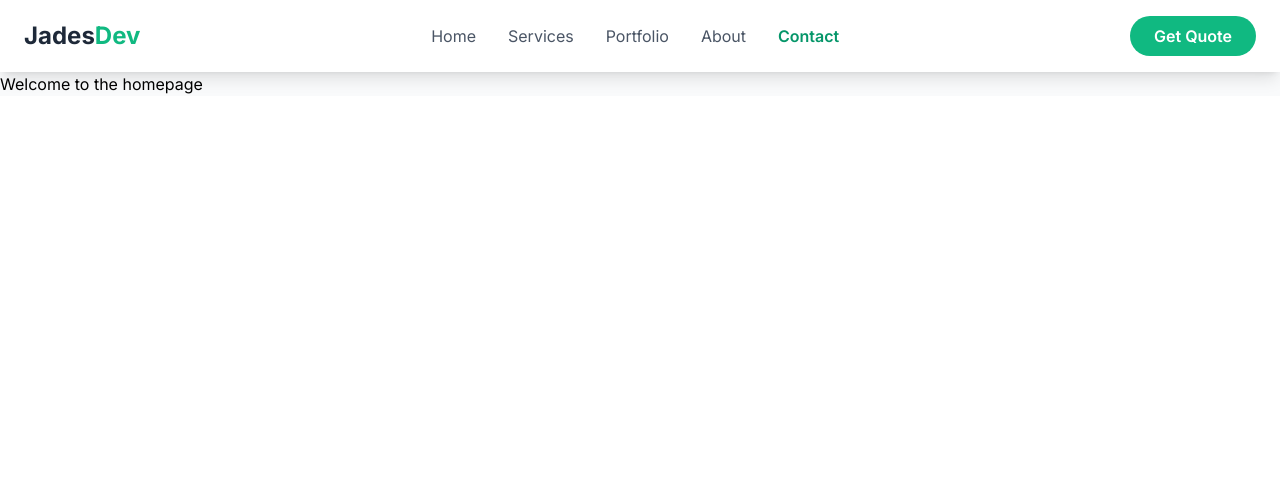
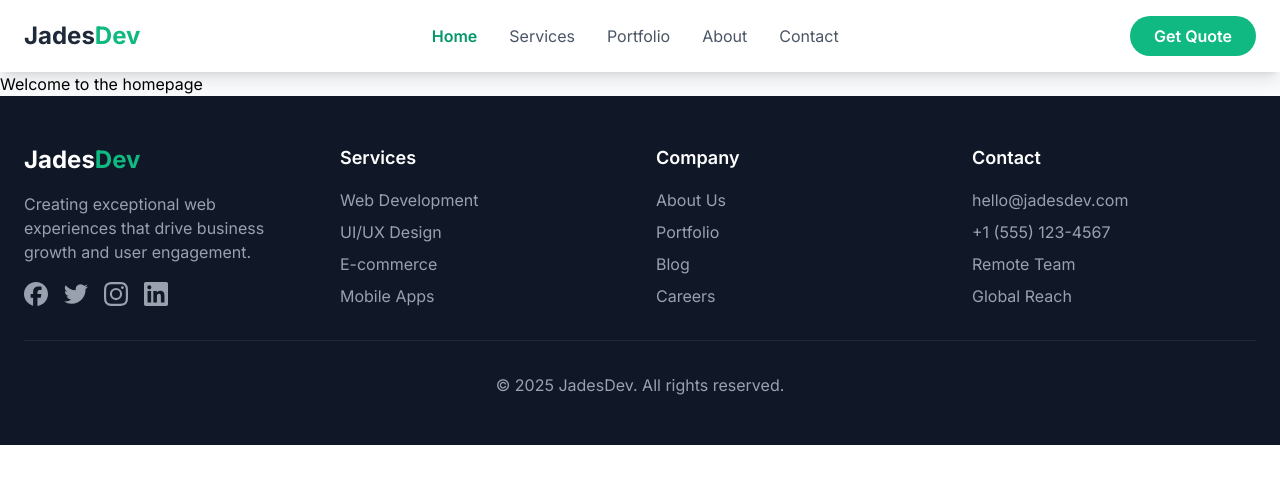
Before and after one commit to jadesdev/main-website, a Nuxt app: page / in a window 1280 px wide. Shown: the top 484 px of the page. Built offline with nearby package versions, Linux system fonts and the light colour scheme.

Commit message:
feat:  enhance footer and navbar components
-  update main CSS styles and added nuxt icon

```diff
--- a/app/assets/css/main.css
+++ b/app/assets/css/main.css
@@ -5,9 +5,13 @@
 @theme {
     --color-jade-50: #f0fdfa;
     --color-jade-100: #ccfbf1;
+    --color-jade-200: #bbf7d0;
+    --color-jade-300: #86efac;
+    --color-jade-400: #4ade80;
     --color-jade-500: #10b981;
     --color-jade-600: #059669;
     --color-jade-700: #047857;
+    --color-jade-800: #166534;
     --color-jade-900: #064e3b;
     --color-jade: var(--color-jade-500);
 
--- a/app/components/TheFooter.vue
+++ b/app/components/TheFooter.vue
@@ -1,5 +1,116 @@
 <template>
-    <span>
-        <slot />
-    </span>
+  <footer class="bg-gray-900 text-white py-12">
+    <div class="container mx-auto px-6">
+      <div class="grid md:grid-cols-4 gap-8">
+        <!-- Brand Section -->
+        <div>
+          <div class="text-2xl font-bold mb-4">
+            Jades<span class="text-jade-500">Dev</span>
+          </div>
+          <p class="text-gray-400 mb-4">
+            Creating exceptional web experiences that drive business growth and user engagement.
+          </p>
+          <div class="flex space-x-4">
+            <a v-for="social in socialLinks" :key="social.name" :href="social.url" class="text-gray-400 hover:text-jade-500 transition-colors"
+              :aria-label="social.name" target="_blank" rel="noopener noreferrer">
+              <Icon :name="social.icon" class="w-6 h-6" />
+            </a>
+          </div>
+        </div>
+
+        <!-- Services Section -->
+        <div>
+          <h3 class="text-lg font-semibold mb-4">Services</h3>
+          <ul class="space-y-2 text-gray-400">
+            <li v-for="service in services" :key="service.path">
+              <NuxtLink :to="service.path" class="hover:text-jade-500 transition-colors">
+                {{ service.name }}
+              </NuxtLink>
+            </li>
+          </ul>
+        </div>
+
+        <!-- Company Section -->
+        <div>
+          <h3 class="text-lg font-semibold mb-4">Company</h3>
+          <ul class="space-y-2 text-gray-400">
+            <li v-for="link in companyLinks" :key="link.path">
+              <NuxtLink :to="link.path" class="hover:text-jade-500 transition-colors">
+                {{ link.name }}
+              </NuxtLink>
+            </li>
+          </ul>
+        </div>
+
+        <!-- Contact Section -->
+        <div>
+          <h3 class="text-lg font-semibold mb-4">Contact</h3>
+          <ul class="space-y-2 text-gray-400">
+            <li v-for="contact in contactInfo" :key="contact">
+              {{ contact }}
+            </li>
+          </ul>
+        </div>
+      </div>
+
+      <div class="border-t border-gray-800 mt-8 pt-8 text-center text-gray-400">
+        <p>&copy; {{ currentYear }} JadesDev. All rights reserved.</p>
+      </div>
+    </div>
+  </footer>
 </template>
+
+<script setup>
+import { computed } from 'vue'
+
+// Current year for copyright
+const currentYear = computed(() => new Date().getFullYear())
+
+// Social media links data
+const socialLinks = [
+  {
+    name: 'Facebook',
+    url: '#',
+    icon: 'simple-icons:facebook'
+  },
+  {
+    name: 'Twitter',
+    url: '#',
+    icon: 'simple-icons:twitter'
+  },
+  {
+    name: 'Instagram',
+    url: '#',
+    icon: 'simple-icons:instagram'
+  },
+  {
+    name: 'LinkedIn',
+    url: '#',
+    icon: 'simple-icons:linkedin'
+  }
+]
+
+// Services data
+const services = [
+  { name: 'Web Development', path: '#service/web-development' },
+  { name: 'UI/UX Design', path: '#service/ui-ux-design' },
+  { name: 'E-commerce', path: '#service/ecommerce' },
+  { name: 'Mobile Apps', path: '#service/mobile-apps' }
+]
+
+// Company links data
+const companyLinks = [
+  { name: 'About Us', path: '/about' },
+  { name: 'Portfolio', path: '/portfolio' },
+  { name: 'Blog', path: '#' },
+  { name: 'Careers', path: '#' }
+]
+
+// Contact information
+const contactInfo = [
+  'hello@jadesdev.com',
+  '+1 (555) 123-4567',
+  'Remote Team',
+  'Global Reach'
+]
+</script>
--- a/app/components/TheNavbar.vue
+++ b/app/components/TheNavbar.vue
@@ -4,20 +4,23 @@
     <nav class="bg-white shadow-lg sticky top-0 z-50">
       <div class="container mx-auto px-6 py-4">
         <div class="flex justify-between items-center">
-          <a href="/" class="text-2xl font-bold text-gray-800">
+          <NuxtLink to="/" class="text-2xl font-bold text-gray-800">
             Jades<span class="text-jade-500">Dev</span>
-          </a>
+          </NuxtLink>
+
           <div class="hidden md:flex space-x-8">
-            <a href="/" class="text-gray-600 hover:text-jade-500 transition-colors">Home</a>
-            <a href="/services" class="text-gray-600 hover:text-jade-500 transition-colors">Services</a>
-            <a href="/portfolio" class="text-gray-600 hover:text-jade-500 transition-colors">Portfolio</a>
-            <a href="/about" class="text-gray-600 hover:text-jade-500 transition-colors">About</a>
-            <a href="/contact" class="text-jade-600 font-semibold">Contact</a>
+            <NuxtLink v-for="item in navigationItems" :key="item.path" :to="item.path" class="text-gray-600 hover:text-jade-500 transition-colors"
+              :class="{ 'text-jade-600 font-semibold': isCurrentRoute(item.path) }">
+              {{ item.name }}
+            </NuxtLink>
           </div>
-          <a href="/contact" class="hidden md:block bg-jade-500 hover:bg-jade-600 text-white px-6 py-2 rounded-full font-semibold transition-colors">
+
+          <NuxtLink to="/contact"
+            class="hidden md:block bg-jade-500 hover:bg-jade-600 text-white px-6 py-2 rounded-full font-semibold transition-colors">
             Get Quote
-          </a>
-          <button id="mobile-menu-btn" class="md:hidden text-gray-600">
+          </NuxtLink>
+
+          <button @click="toggleMobileMenu" class="md:hidden text-gray-600" aria-label="Toggle mobile menu">
             <svg class="w-6 h-6" fill="none" stroke="currentColor" viewBox="0 0 24 24">
               <path stroke-linecap="round" stroke-linejoin="round" stroke-width="2" d="M4 6h16M4 12h16M4 18h16"></path>
             </svg>
@@ -27,14 +30,71 @@
     </nav>
 
     <!-- Mobile Menu -->
-    <div id="mobile-menu" class="fixed inset-0 z-40 bg-white hidden">
-      <div class="flex flex-col items-center justify-center h-full space-y-8 text-gray-800 text-xl">
-        <a href="/" class="hover:text-jade-500 transition-colors">Home</a>
-        <a href="/services" class="hover:text-jade-500 transition-colors">Services</a>
-        <a href="/portfolio" class="hover:text-jade-500 transition-colors">Portfolio</a>
-        <a href="/about" class="hover:text-jade-500 transition-colors">About</a>
-        <a href="/contact" class="text-jade-600 font-semibold">Contact</a>
+    <Transition enter-active-class="transition-opacity duration-300" enter-from-class="opacity-0" enter-to-class="opacity-100"
+      leave-active-class="transition-opacity duration-300" leave-from-class="opacity-100" leave-to-class="opacity-0">
+      <div v-if="isMobileMenuOpen" class="fixed inset-0 z-40 bg-white" @click="closeMobileMenu">
+        <div class="flex flex-col items-center justify-center h-full space-y-8 text-gray-800 text-xl">
+          <NuxtLink v-for="item in navigationItems" :key="item.path" :to="item.path" class="hover:text-jade-500 transition-colors"
+            :class="{ 'text-jade-600 font-semibold': isCurrentRoute(item.path) }" @click="closeMobileMenu">
+            {{ item.name }}
+          </NuxtLink>
+        </div>
       </div>
-    </div>
+    </Transition>
   </div>
 </template>
+
+<script setup>
+import { ref, computed } from 'vue'
+
+// Mobile menu state
+const isMobileMenuOpen = ref(false)
+
+// Navigation items
+const navigationItems = [
+  { name: 'Home', path: '/' },
+  { name: 'Services', path: '/services' },
+  { name: 'Portfolio', path: '/portfolio' },
+  { name: 'About', path: '/about' },
+  { name: 'Contact', path: '/contact' }
+]
+
+// Get current route
+const route = useRoute()
+
+// Methods
+const toggleMobileMenu = () => {
+  isMobileMenuOpen.value = !isMobileMenuOpen.value
+}
+
+const closeMobileMenu = () => {
+  isMobileMenuOpen.value = false
+}
+
+const isCurrentRoute = (path) => {
+  return route.path === path
+}
+
+// Close mobile menu when route changes
+watch(() => route.path, () => {
+  isMobileMenuOpen.value = false
+})
+
+// Prevent body scroll when mobile menu is open
+watch(isMobileMenuOpen, (isOpen) => {
+  if (process.client) {
+    if (isOpen) {
+      document.body.style.overflow = 'hidden'
+    } else {
+      document.body.style.overflow = ''
+    }
+  }
+})
+
+// Clean up on unmount
+onUnmounted(() => {
+  if (process.client) {
+    document.body.style.overflow = ''
+  }
+})
+</script>
--- a/nuxt.config.ts
+++ b/nuxt.config.ts
@@ -4,7 +4,10 @@ export default defineNuxtConfig({
   compatibilityDate: "2025-07-15",
   devtools: { enabled: true },
   css: ["~/assets/css/main.css", "~/assets/css/styles.css"],
+
   vite: {
     plugins: [tailwindcss()],
   },
+
+  modules: ["@nuxt/icon"],
 });
--- a/package.json
+++ b/package.json
@@ -10,6 +10,7 @@
     "postinstall": "nuxt prepare"
   },
   "dependencies": {
+    "@nuxt/icon": "^2.0.0",
     "@tailwindcss/vite": "^4.1.11",
     "nuxt": "^4.0.3",
     "tailwindcss": "^4.1.11",
```
Also changed, not shown: 1 other file (tests, documents, lock files or other folders).
